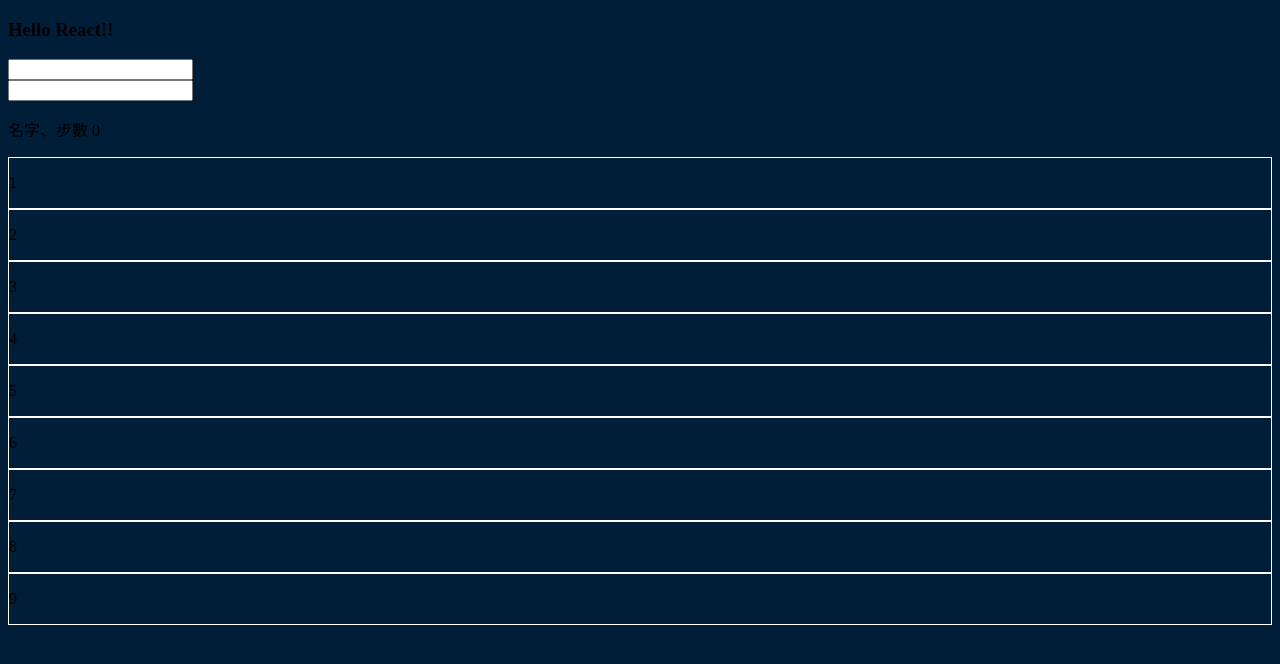
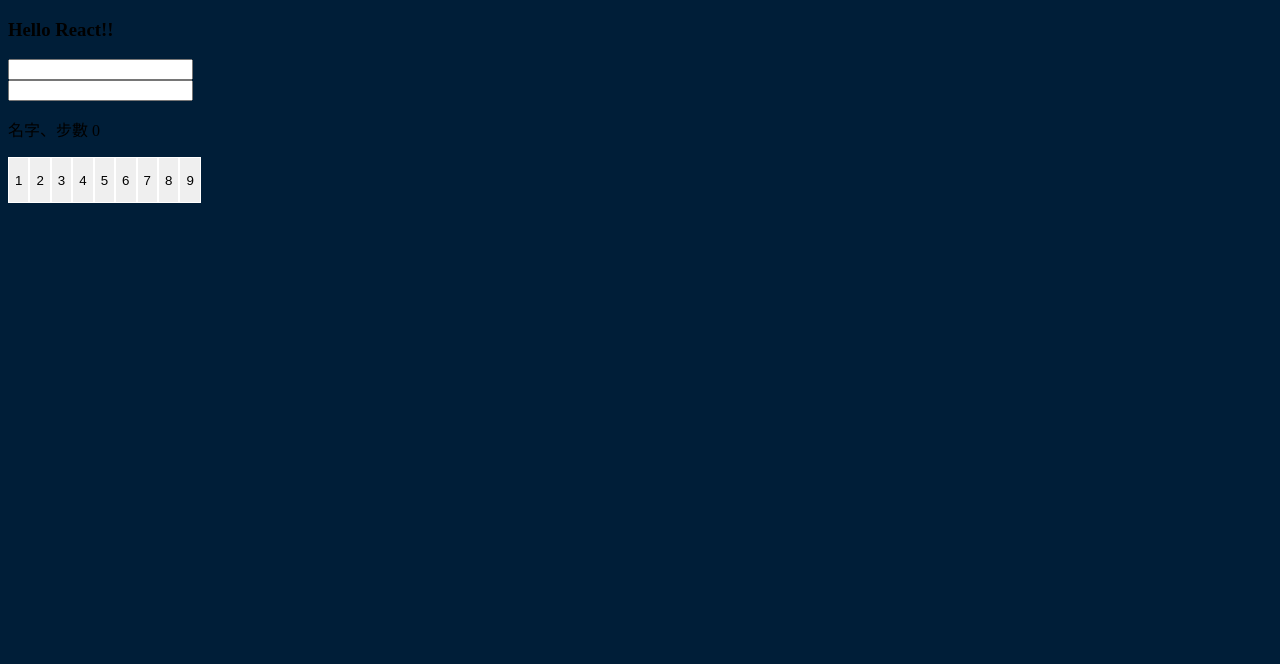
Before and after one commit to yuki16bit/sliding-puzzle-2019, a React app: page / in a window 1280 px wide. Shown: the top 664 px of the page. Built offline with nearby package versions, Linux system fonts and the light colour scheme.

Commit message:
solved eslint & prettier conflict

```diff
--- a/package.json
+++ b/package.json
@@ -22,14 +22,17 @@
     "css-loader": "^3.2.0",
     "eslint": "^6.3.0",
     "eslint-config-airbnb": "^18.0.1",
+    "eslint-config-prettier": "^6.2.0",
     "eslint-loader": "^3.0.0",
     "eslint-plugin-import": "^2.18.2",
     "eslint-plugin-jsx-a11y": "^6.2.3",
+    "eslint-plugin-prettier": "^3.1.0",
     "eslint-plugin-react": "^7.14.3",
     "file-loader": "^4.2.0",
     "gh-pages": "^2.1.1",
     "html-webpack-plugin": "^3.2.0",
     "node-sass": "^4.12.0",
+    "prettier": "^1.18.2",
     "sass-loader": "^8.0.0",
     "style-loader": "^1.0.0",
     "url-loader": "^2.1.0",
@@ -38,6 +41,7 @@
     "webpack-dev-server": "^3.8.0"
   },
   "dependencies": {
+    "prop-types": "^15.7.2",
     "react": "^16.9.0",
     "react-dom": "^16.9.0"
   }
--- a/src/components/Game.jsx
+++ b/src/components/Game.jsx
@@ -7,13 +7,13 @@ class Game extends Component {
   state = {
     // quiz: 'https://source.unsplash.com/900x900/?cat,japan',
     player: {
-      name: "",
-      step: 0
+      name: '',
+      step: 0,
     },
     box: {
       row: 3,
-      col: 3
-    }
+      col: 3,
+    },
   };
 
   render() {
@@ -25,7 +25,7 @@ class Game extends Component {
           <Info />
           <p>名字、步數 {player.name + player.step}</p>
         </div>
-        <Tiles row={box.row} col={box.col}/>
+        <Tiles row={box.row} col={box.col} />
       </div>
     );
   }
--- a/src/components/Tile.jsx
+++ b/src/components/Tile.jsx
@@ -1,11 +1,15 @@
 import React from 'react';
+import PropTypes from 'prop-types';
 
-const Tile = ({ text, onTileClick }) => {
-  return(
-  <div className="Tile" onClick={onTileClick}>
+const Tile = ({ text, onTileClick }) => (
+  <button type="button" className="Tile" onClick={onTileClick}>
     <p>{text}</p>
-  </div>
-  );
-}
+  </button>
+);
+
+Tile.propTypes = {
+  text: PropTypes.string.isRequired,
+  onTileClick: PropTypes.func.isRequired,
+};
 
 export default Tile;
--- a/src/components/Tiles.jsx
+++ b/src/components/Tiles.jsx
@@ -1,16 +1,17 @@
 import React, { Component } from 'react';
+import PropTypes from 'prop-types';
 
 import Tile from './Tile';
 
 class Tiles extends Component {
   state = {
-    matrix: Array(this.props.row * this.props.col).fill()
-  }
+    matrix: Array(this.props.row * this.props.col).fill(),
+  };
 
-  onTileClick = (e) => {
+  onTileClick = () => {
     console.log('Tile Clicked!');
     // 檢查可否移動，可就移然後更新 matrix，不可就沒事
-  }
+  };
 
   render() {
     const { matrix } = this.state;
@@ -18,17 +19,16 @@ class Tiles extends Component {
     return (
       <div>
         {matrix.map((m, i) => {
-          return(
-            <Tile
-              key={i}
-              text={i+1}
-              onTileClick={this.onTileClick}
-            />
-          )
+          return <Tile key={i} text={i + 1} onTileClick={this.onTileClick} />;
         })}
       </div>
     );
   }
 }
 
+Tiles.propTypes = {
+  row: PropTypes.number.isRequired,
+  col: PropTypes.number.isRequired,
+};
+
 export default Tiles;
```
Also changed, not shown: .eslintrc.json, .prettierrc.json (added), 1 other file (tests, documents, lock files or other folders).
